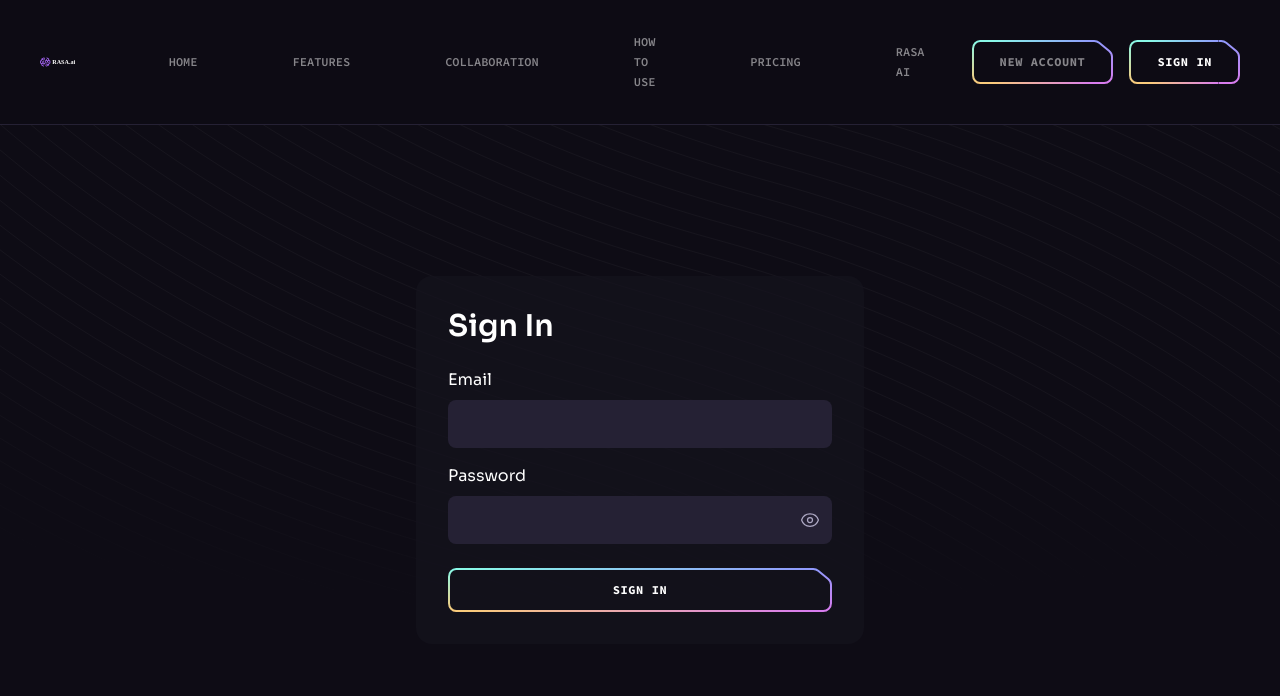
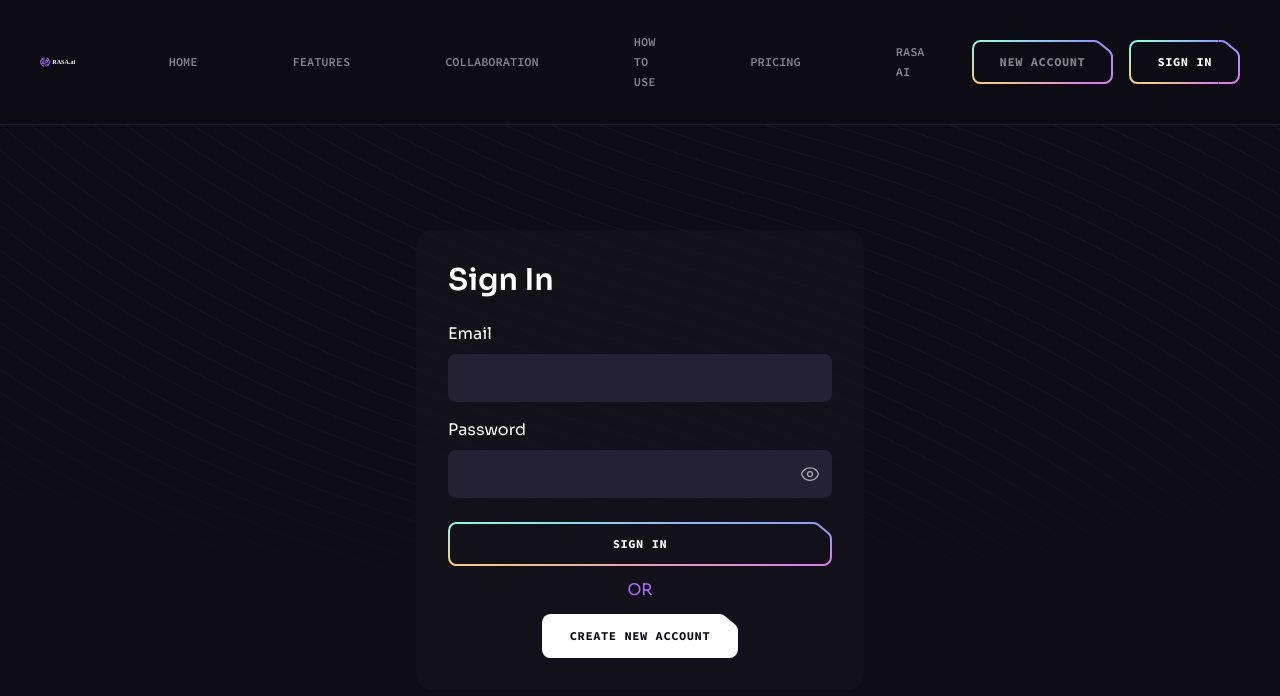
Before and after one commit to Shivam-Rana14/Rasa-AI, a React (Vite) app: page /signin in a window 1280 px wide. Shown: the top 696 px of the page. Built offline with nearby package versions, Linux system fonts and the light colour scheme.

Commit message:
button-hero-signUp

```diff
--- a/src/components/Hero.jsx
+++ b/src/components/Hero.jsx
@@ -46,9 +46,9 @@ const Hero = () => {
               Get started
             </Button>
           ) : (
-            <p className="body-1 max-w-3xl mx-auto mb-6 text-n-2 lg:mb-8">
-              Login To Get Started
-            </p>
+            <Button href="/signIn" white>
+              Login to get started
+            </Button>
           )}
         </div>
         <div className="relative max-w-[23rem] mx-auto md:max-w-5xl xl:mb-24">
--- a/src/components/SignIn.jsx
+++ b/src/components/SignIn.jsx
@@ -135,6 +135,14 @@ const SignIn = () => {
                   ? "Please wait this request can take upto 2 minutes due to high traffic on our servers"
                   : "Sign In"}
               </Button>
+              <div className="flex flex-col items-center">
+                <p className="mb-3 mt-3 text-color-1">OR</p>
+                <p>
+                  <Button href="/signUp" white>
+                    Create new account
+                  </Button>
+                </p>
+              </div>
             </form>
           </div>
         </div>
```
